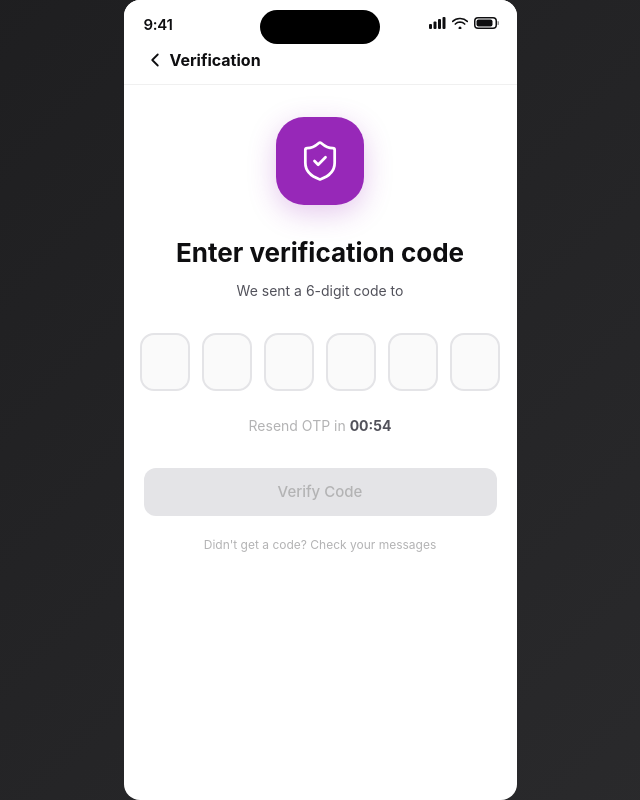
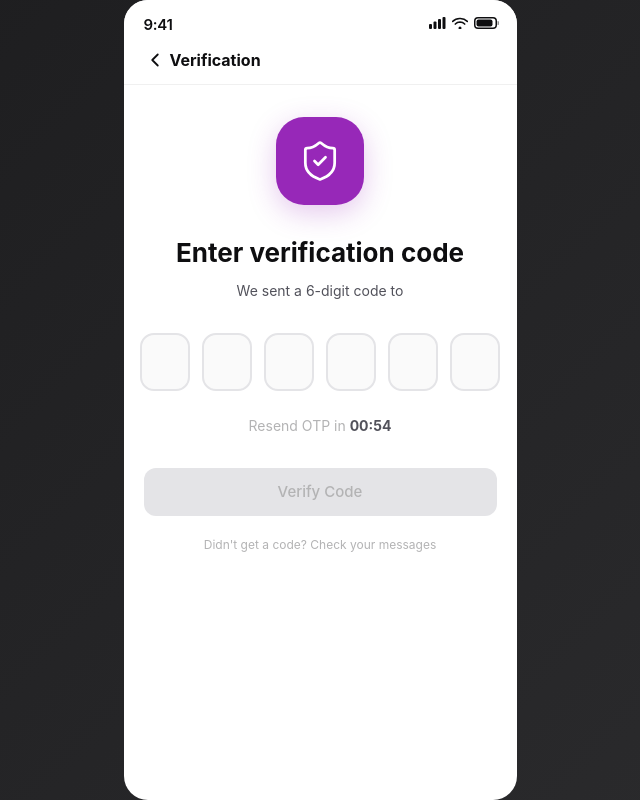
Before and after one commit to milan27c/smileapp, a Next.js app: page /otp in a window 1280 px wide. Shown: the whole page, without its empty margins (320-960 px from the left). Built offline with nearby package versions, Linux system fonts and the light colour scheme.

Commit message:
increase margin breathing space, remove notch, increase corner radius for desktop

```diff
--- a/app/components/StatusBar.tsx
+++ b/app/components/StatusBar.tsx
@@ -21,7 +21,7 @@ export default function StatusBar({ light = false }: { light?: boolean }) {
         9:41
       </span>
 
-      {/* Dynamic Island pill — center */}
+      {/* Dynamic Island pill — center (hidden on desktop) */}
       <div
         style={{
           position: "absolute",
@@ -32,6 +32,7 @@ export default function StatusBar({ light = false }: { light?: boolean }) {
           height: "34px",
           borderRadius: "20px",
           background: "#000",
+          display: "none",
         }}
       />
 
--- a/app/layout.tsx
+++ b/app/layout.tsx
@@ -43,7 +43,7 @@ export default function RootLayout({
       >
         {/* App Container - Full screen on mobile, mobile-sized and fitted on desktop */}
         <div
-          className="w-full h-screen lg:w-[393px] lg:h-auto lg:my-[5%] lg:rounded-2xl flex flex-col"
+          className="w-full h-screen lg:w-[393px] lg:h-auto lg:my-12 lg:rounded-3xl flex flex-col"
           style={{
             background: "#000",
             overflow: "hidden",
```
